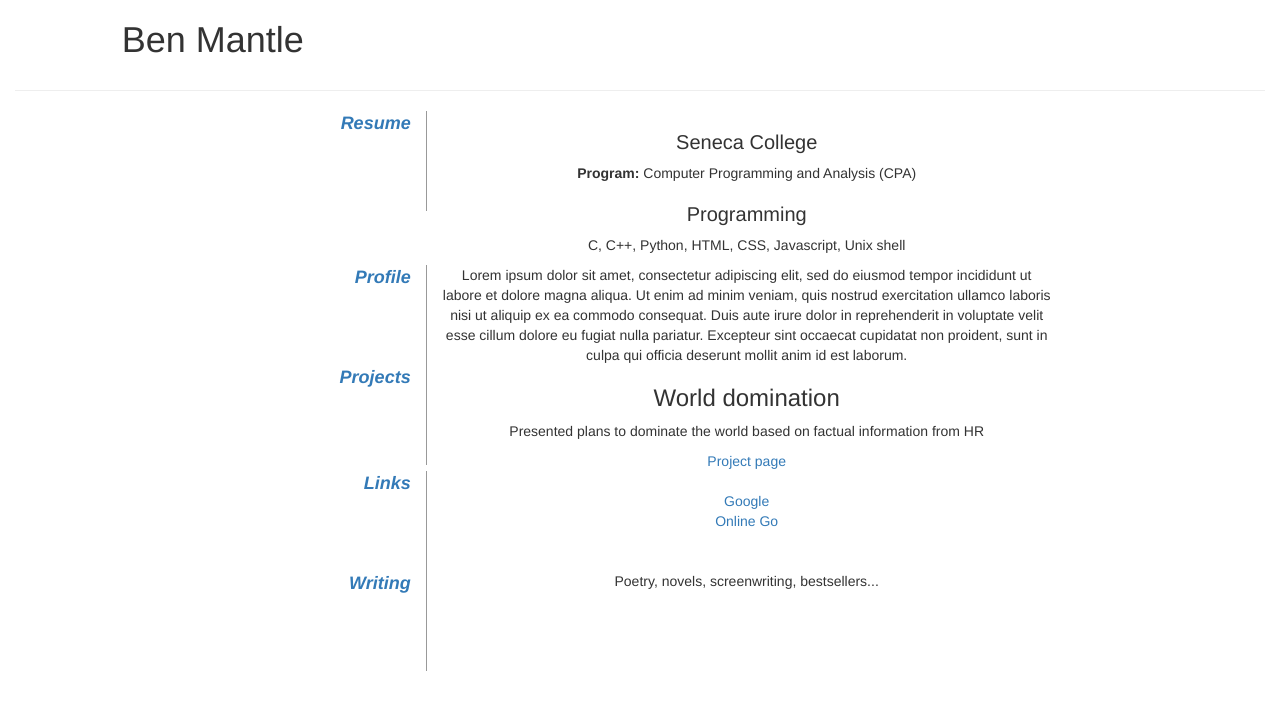
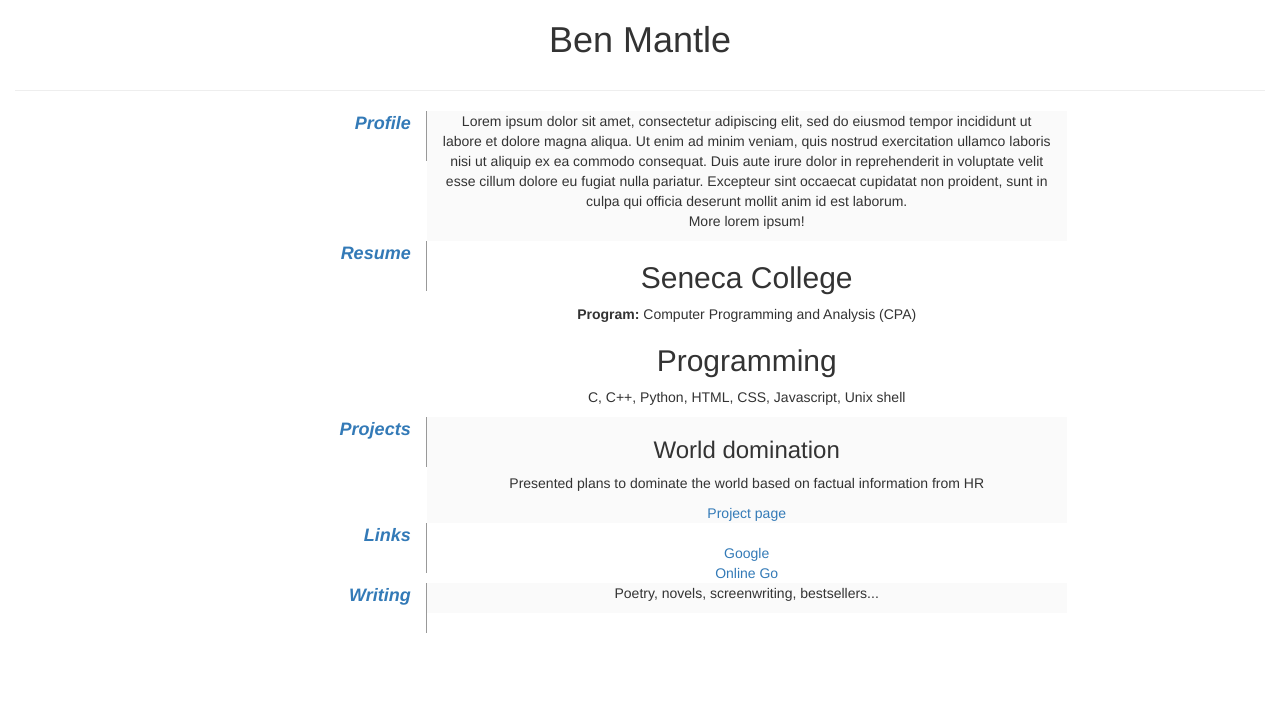
Before and after one commit to sphaso/BenWebsite, a website: page www/index.html in a window 1280 px wide. Drawn offline with Linux system fonts and the light colour scheme.

Commit message:
changed behavior on click headings. Aesthetics

```diff
--- a/www/app.js
+++ b/www/app.js
@@ -2,15 +2,18 @@
     .controller('MainController', ['$scope', function($scope){
 
         //0 = home
-        $scope.showing = [0];
+        $scope.showing = [true,true,true,true,true,true];
+
+        $scope.all = function(){
+            return $scope.showing.reduce(function(a,b) { return a && b; });
+        };
 
         $scope.show = function(index) {
-            if($scope.showing[index]){
-                $scope.showing[index] = false;
-                return;
+            if(!$scope.showing[index]){
+                $scope.showing = [true,true,true,true,true,true];
             }
-
-            $scope.showing.map(function(x) { x = 0; });
-            $scope.showing[index] = true;
+            else {
+                $scope.showing[index] = 0;
+            }
         };
 }]);
--- a/www/css/style.css
+++ b/www/css/style.css
@@ -1,6 +1,5 @@
 
 h2 {
-        font-size: 20px;
         position: relative;
 }
 
@@ -9,6 +8,10 @@ dt {
         font-weight: bold;
         font-size: 18px;
         text-align: right;
-        height: 100px;
+        height: 50px;
         border-right: 1px solid #999;
 }
+
+.grey {
+    background-color: #FAFAFA;
+}
--- a/www/index.html
+++ b/www/index.html
@@ -12,7 +12,7 @@
   <body ng-app="benmantle">
     <div class="container-fluid" ng-controller="MainController">
         <div class="row">
-            <div class="col-xs-6 col-xs-push-1">
+            <div class="text-center">
                 <h1>Ben Mantle</h1>
             </div>
         </div>
@@ -20,67 +20,67 @@
         <div>
             <div class="text-center">
             <dl>
-                <div class="row">
-                    <dt ng-class="{'col-xs-4': !showing[0], 'col-xs-2': showing[0]}"><a href="javascript:void(0)" ng-click="show(0)">Resume</a></dt>
-                    <div class="col-xs-6">
-                      <dd ng-if="!showing[0]">
-                        <h2>Seneca College</h2>
-                          <p><strong>Program:</strong> Computer Programming and Analysis (CPA)</p>
-                      </dd>
-                      <dd ng-if="!showing[0]">
-                        <h2>Programming</h2>
-                        <p>C, C++, Python, HTML, CSS, Javascript, Unix shell</p>
-                      </dd>
-                      <dd ng-if="showing[0]">
-                        <ng-include src="'resume/resume.html'" ></ng-include>
-                      </dd>
-                    </div>
-                </div>
-                <div class="row">
-                    <dt ng-class="{'col-xs-4': !showing[1], 'col-xs-2': showing[1]}"><a href="javascript:void(0)" ng-click="show(1)">Profile</a></dt>
-                    <div class="col-xs-6">
+                <div class="row" ng-show="all() || !showing[1]">
+                    <dt ng-class="{'col-xs-4': showing[1], 'col-xs-2': !showing[1]}"><a href="javascript:void(0)" ng-click="show(1)">Profile</a></dt>
+                    <div class="col-xs-6 grey">
                         <dd>
-                            <div class="col-xs-6" ng-show="showing[1]"><img src="img/me.jpg" class="img-responsive"/></div>
-                            <div ng-class="{'col-xs-6' : showing[1]}">Lorem ipsum dolor sit amet, consectetur adipiscing elit, sed do eiusmod tempor incididunt ut labore et dolore magna aliqua. Ut enim ad minim veniam, quis nostrud exercitation ullamco laboris nisi ut aliquip ex ea commodo consequat. Duis aute irure dolor in reprehenderit in voluptate velit esse cillum dolore eu fugiat nulla pariatur. Excepteur sint occaecat cupidatat non proident, sunt in culpa qui officia deserunt mollit anim id est laborum.</div>
+                            <div class="col-xs-6" ng-show="!showing[1]"><img src="img/me.jpg" class="img-responsive"/></div>
+                            <div ng-class="{'col-xs-6' : !showing[1]}">Lorem ipsum dolor sit amet, consectetur adipiscing elit, sed do eiusmod tempor incididunt ut labore et dolore magna aliqua. Ut enim ad minim veniam, quis nostrud exercitation ullamco laboris nisi ut aliquip ex ea commodo consequat. Duis aute irure dolor in reprehenderit in voluptate velit esse cillum dolore eu fugiat nulla pariatur. Excepteur sint occaecat cupidatat non proident, sunt in culpa qui officia deserunt mollit anim id est laborum.</div>
                         </dd>
                         <dd ng-if="showing[1]">
                             <ng-include src="'profile/profile.html'"></ng-include>
                         </dd>
                     </div>
                 </div>
-                <div class="row">
-                    <dt ng-class="{'col-xs-4': !showing[2], 'col-xs-2': showing[2]}"><a href="javascript:void(0)" ng-click="show(2)">Projects</a></dt>
+                 <div class="row" ng-show="all() || !showing[0]">
+                    <dt ng-class="{'col-xs-4': showing[0], 'col-xs-2': !showing[0]}"><a href="javascript:void(0)" ng-click="show(0)">Resume</a></dt>
                     <div class="col-xs-6">
-                        <dd ng-if="!showing[2]">
+                      <dd ng-if="showing[0]">
+                        <h2>Seneca College</h2>
+                          <p><strong>Program:</strong> Computer Programming and Analysis (CPA)</p>
+                      </dd>
+                      <dd ng-if="showing[0]">
+                        <h2>Programming</h2>
+                        <p>C, C++, Python, HTML, CSS, Javascript, Unix shell</p>
+                      </dd>
+                      <dd ng-if="!showing[0]">
+                        <ng-include src="'resume/resume.html'" ></ng-include>
+                      </dd>
+                    </div>
+                </div>
+                <div class="row" ng-show="all() || !showing[2]">
+                    <dt ng-class="{'col-xs-4': showing[2], 'col-xs-2': !showing[2]}"><a href="javascript:void(0)" ng-click="show(2)">Projects</a></dt>
+                    <div class="col-xs-6 grey">
+                        <dd ng-if="showing[2]">
                             <h3>World domination</h3>
                             <p>Presented plans to dominate the world based on factual information from HR</p>
                             <a href="www.online-go.com">Project page</a>
                         </dd>
-                        <dd ng-if="showing[2]">
+                        <dd ng-if="!showing[2]">
                             <ng-include src="'projects/projects.html'" ></ng-include>
                         </dd>
                     </div>
                 </div>
-                <div class="row">
-                    <dt ng-class="{'col-xs-4': !showing[3], 'col-xs-2': showing[3]}"><a href="javascript:void(0)" ng-click="show(3)">Links</a></dt>
+                <div class="row" ng-show="all() || !showing[3]">
+                    <dt ng-class="{'col-xs-4': showing[3], 'col-xs-2': !showing[3]}"><a href="javascript:void(0)" ng-click="show(3)">Links</a></dt>
                     <div class="col-xs-6">
-                        <dd ng-if="!showing[3]">
+                        <dd ng-if="showing[3]">
                             <br>
                             <a href="http://www.google.com">Google</a><br>
                             <a href="http://www.online-go.com">Online Go</a>
                         </dd>
-                        <dd ng-if="showing[3]">
+                        <dd ng-if="!showing[3]">
                             <ng-include src="'links/links.html'" ></ng-include>
                         </dd>
                     </div>
                 </div>
-                <div class="row">
-                    <dt ng-class="{'col-xs-4': !showing[4], 'col-xs-2': showing[4]}"><a href="javascript:void(0)" ng-click="show(4)">Writing</a></dt>
-                    <div class="col-xs-6">
-                        <dd ng-if="!showing[4]">
+                <div class="row" ng-show="all() || !showing[4]">
+                    <dt ng-class="{'col-xs-4': showing[4], 'col-xs-2': !showing[4]}"><a href="javascript:void(0)" ng-click="show(4)">Writing</a></dt>
+                    <div class="col-xs-6 grey">
+                        <dd ng-if="showing[4]">
                             <p>Poetry, novels, screenwriting, bestsellers...</p>
                         </dd>
-                        <dd ng-if="showing[4]">
+                        <dd ng-if="!showing[4]">
                             <ng-include src="'writing/writing.html'" ></ng-include>
                         </dd>
                     </div>
```
Also changed, not shown: www/writing/writing.html (+5 -2 lines).
